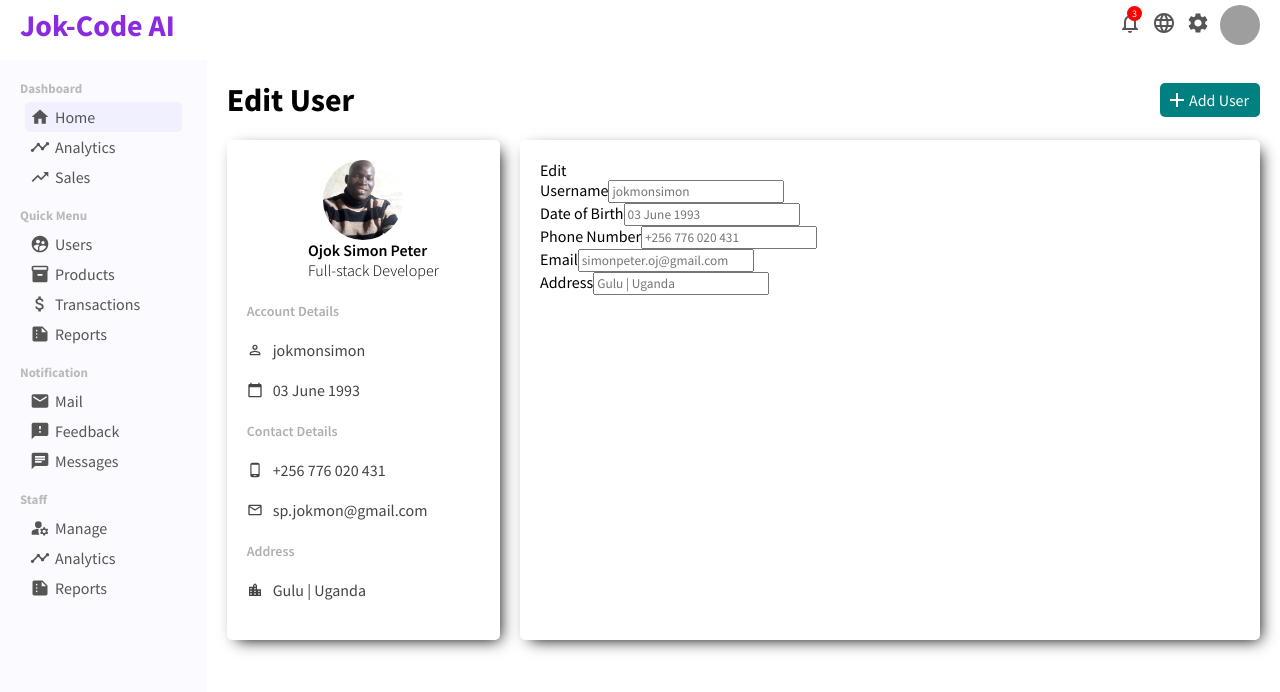
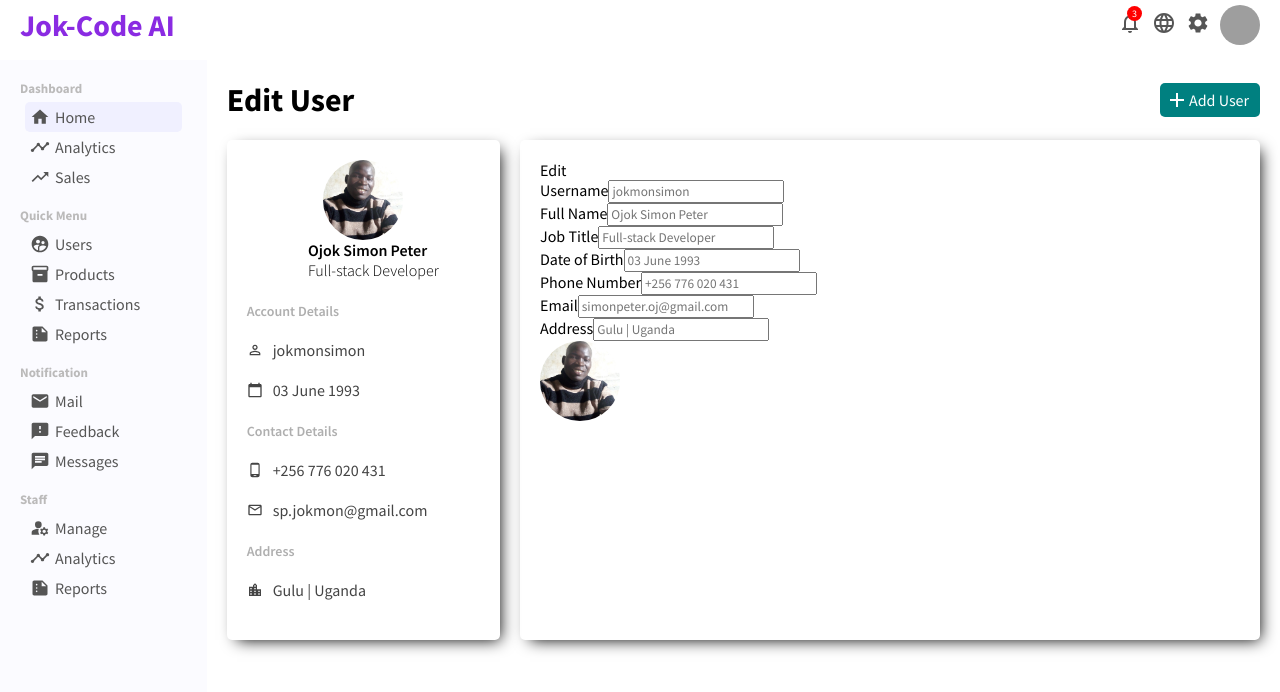
Before and after one commit to Jokmonsimon/react-admin-dashboard, a React (Create React App) app: page /user/1 in a window 1280 px wide. Shown: the top 692 px of the page. Built offline with nearby package versions, Linux system fonts and the light colour scheme; grey boxes are pictures that could not be loaded.

Commit message:
New update

```diff
--- a/src/pages/user/User.jsx
+++ b/src/pages/user/User.jsx
@@ -65,6 +65,22 @@ export default function User() {
                 />
               </div>
               <div className="update-user-info-details">
+                <label>Full Name</label>
+                <input
+                  type="text"
+                  placeholder="Ojok Simon Peter"
+                  className="update-username-input"
+                />
+              </div>
+              <div className="update-user-info-details">
+                <label>Job Title</label>
+                <input
+                  type="text"
+                  placeholder="Full-stack Developer"
+                  className="update-username-input"
+                />
+              </div>
+              <div className="update-user-info-details">
                 <label>Date of Birth</label>
                 <input
                   type="text"
@@ -97,7 +113,15 @@ export default function User() {
                 />
               </div>
             </div>
-            <div className="update-user-info-right"></div>
+            <div className="update-user-info-right">
+              <div className="update-user-image">
+                <img
+                  src="/images/Ojok.jpg"
+                  alt=""
+                  className="user-profile-image"
+                />
+              </div>
+            </div>
           </form>
         </div>
       </div>
```
